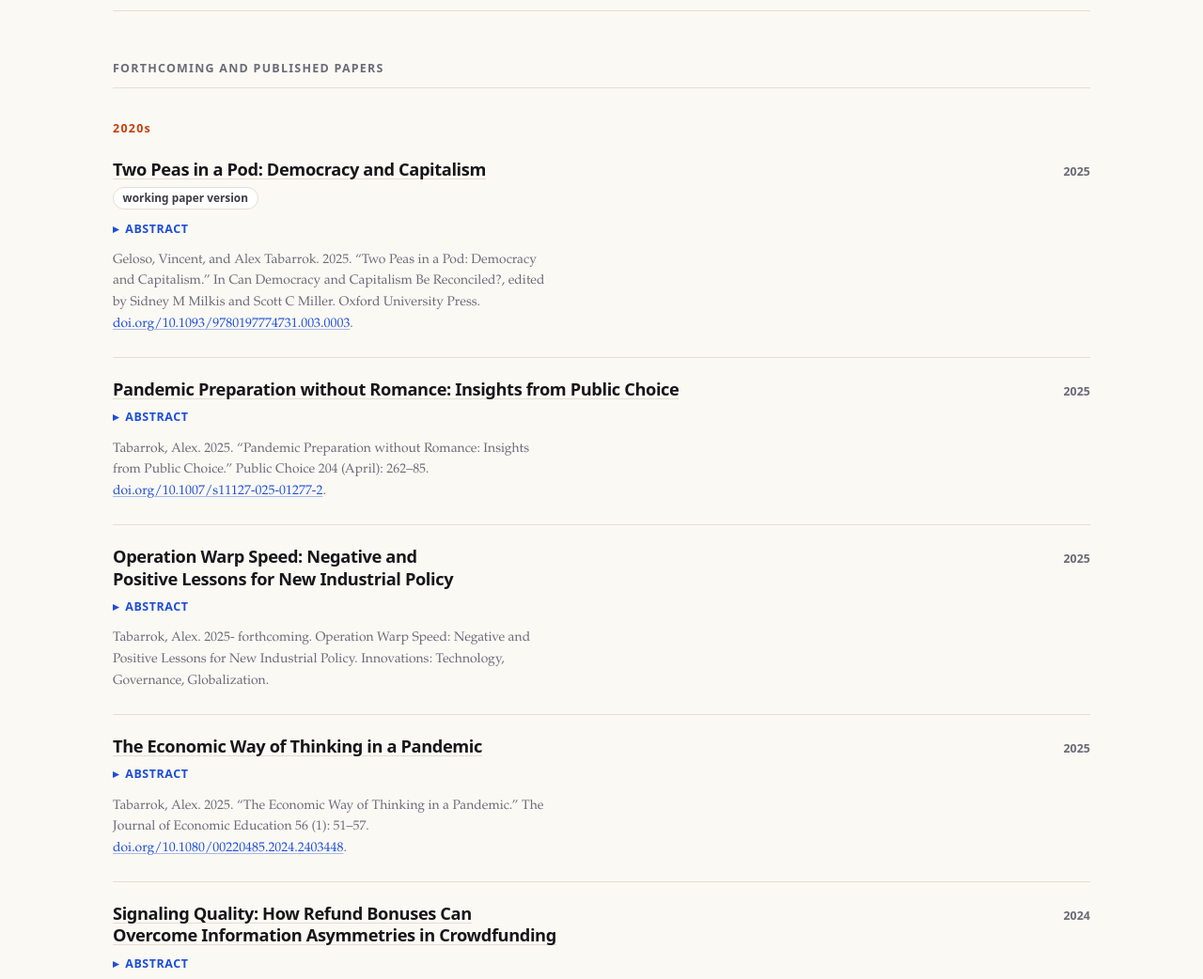
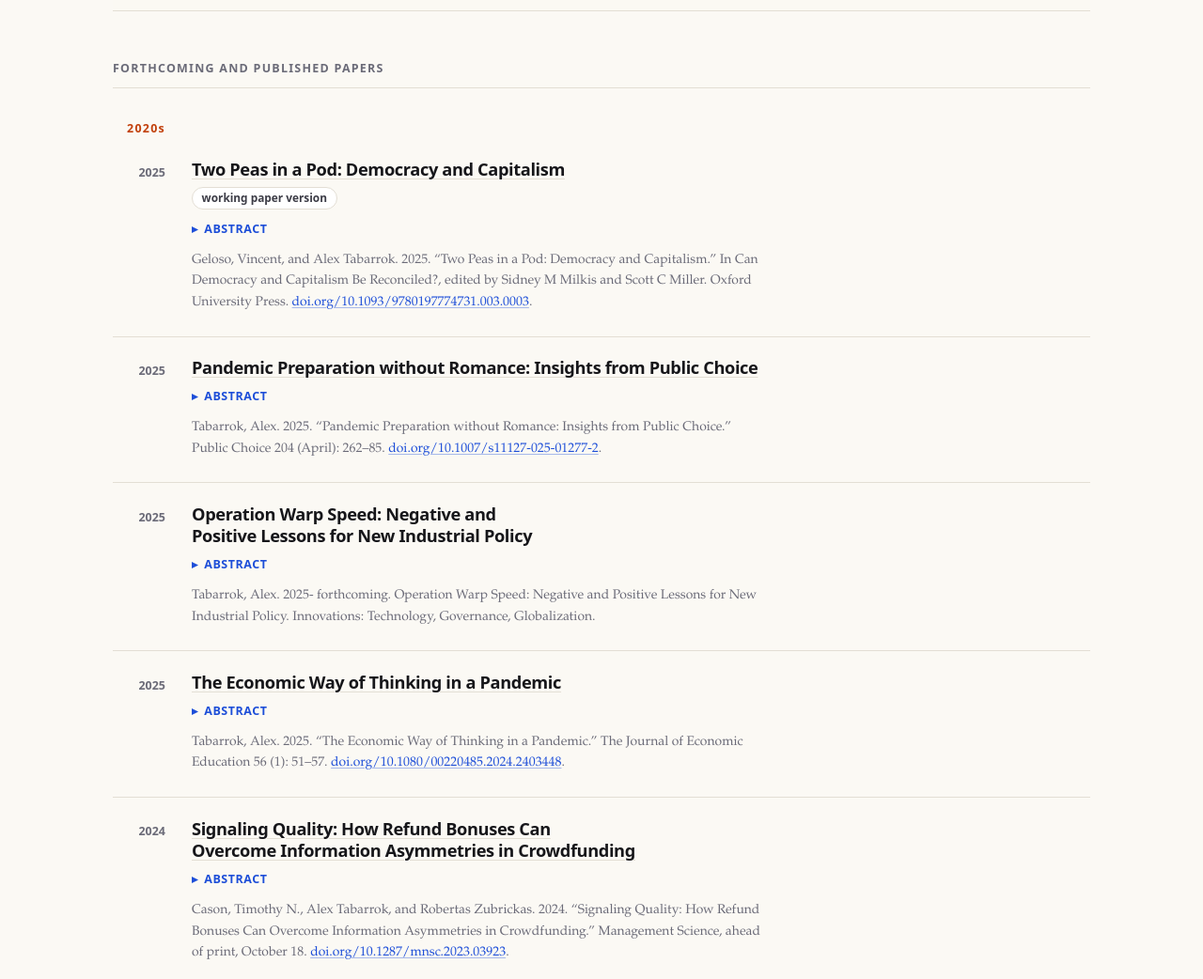
Before and after one commit to ATabarrok/Tabarrok-Home-Page, an Astro site: page /research in a window 1280 px wide. Shown: the part 1221-2263 px from the top of the page at 94% size. Built offline with nearby package versions, Linux system fonts and the light colour scheme; Astro itself is replaced by a stand-in of ours.

Commit message:
Fix research entry layout: year gutter, single reading column
Two bugs with one cause. Each text element carried max-width: 68ch, but `ch`
resolves against the element's own font-size, so the citation (0.87rem) capped
at 473px while the abstract (0.98rem) capped at 578px — every entry had a
ragged right edge. Meanwhile the title/year header was a space-between flex
row spanning the full 1040px container, stranding the year 652px to the right
of the title it labelled.

Entries are now a grid: a 3.5rem year gutter and one content column sized in
rem (--entry), so all four text elements share both edges. The gap between
year and content is 28px. Decade headings sit in the same gutter and read as
headings for the column of years below; the nonrefereed list indents to match.

Under 46rem the grid collapses to one column with the year above the title,
and undated entries drop their empty year element.

Co-Authored-By: Claude Opus 5 <noreply@anthropic.com>

```diff
--- a/src/components/Paper.astro
+++ b/src/components/Paper.astro
@@ -26,12 +26,12 @@ const haystack = [
 ---
 
 <article class="paper" data-year={paper.year ?? ''} data-search={haystack}>
-  <header class="paper-head">
+  <p class="paper-year">{paper.year ?? ''}</p>
+
+  <div class="paper-body">
     <h3 class="paper-title">
       {paper.url ? <a href={paper.url}>{paper.title}</a> : paper.title}
     </h3>
-    {paper.year && <span class="paper-year">{paper.year}</span>}
-  </header>
 
     {(paper.links.length > 0 || explainer) && (
       <p class="paper-links">
@@ -58,21 +58,26 @@ const haystack = [
     {paper.citation && (
       <p class="paper-citation" set:html={inlineMarkdown(paper.citation)} />
     )}
+  </div>
 </article>
 
 <style>
+  /* Year in a left gutter, content in one column of fixed width.
+     The column is sized in rem, not ch: `ch` resolves against each element's
+     own font-size, so per-element `max-width: 68ch` gave the citation a
+     narrower column than the abstract and left every entry ragged. */
   .paper {
+    display: grid;
+    grid-template-columns: 3.5rem minmax(0, var(--entry));
+    column-gap: 1.75rem;
     padding: 1.35rem 0 1.5rem;
     border-bottom: 1px solid var(--rule);
   }
 
   .paper[hidden] { display: none; }
 
-  .paper-head {
-    display: flex;
-    align-items: baseline;
-    gap: 1rem;
-    justify-content: space-between;
+  @media (max-width: 46rem) {
+    .paper { grid-template-columns: minmax(0, 1fr); row-gap: 0.1rem; }
   }
 
   .paper-title {
@@ -80,7 +85,6 @@ const haystack = [
     font-weight: 620;
     line-height: 1.3;
     margin: 0 0 0.35rem;
-    max-width: 62ch;
   }
 
   .paper-title a { color: var(--ink); text-decoration-color: var(--rule); }
@@ -92,7 +96,15 @@ const haystack = [
     font-weight: 620;
     color: var(--ink-faint);
     font-variant-numeric: tabular-nums;
-    flex: none;
+    text-align: right;
+    /* Optically settle the year onto the title's first baseline. */
+    margin: 0;
+    padding-top: 0.3rem;
+  }
+
+  @media (max-width: 46rem) {
+    .paper-year { text-align: left; padding-top: 0; }
+    .paper-year:empty { display: none; }
   }
 
   .paper-links {
@@ -130,12 +142,10 @@ const haystack = [
     font-size: 0.95rem;
     color: var(--ink-soft);
     margin: 0 0 0.55rem;
-    max-width: var(--measure);
   }
 
   .paper-abstract {
     margin: 0 0 0.6rem;
-    max-width: var(--measure);
   }
 
   .paper-abstract summary {
@@ -172,7 +182,6 @@ const haystack = [
     font-size: 0.87rem;
     color: var(--ink-faint);
     margin: 0;
-    max-width: var(--measure);
   }
 
   .paper-citation a { color: var(--ink-faint); }
--- a/src/pages/research.astro
+++ b/src/pages/research.astro
@@ -216,6 +216,8 @@ const decades = rows
   .jump a { color: var(--ink-soft); text-decoration: none; }
   .jump a:hover { color: var(--accent); }
 
+  /* Sits in the same left gutter the years occupy, so the decade reads as a
+     heading for the column of years beneath it. */
   .decade {
     font-size: 0.78rem;
     font-family: var(--sans);
@@ -223,7 +225,13 @@ const decades = rows
     letter-spacing: 0.1em;
     color: var(--citrus);
     margin: calc(var(--step) * 1.4) 0 0.2rem;
+    width: var(--gutter);
+    text-align: right;
     scroll-margin-top: 130px;
+  }
+
+  @media (max-width: 46rem) {
+    .decade { width: auto; text-align: left; }
   }
 
   .decade[hidden] { display: none; }
@@ -234,11 +242,16 @@ const decades = rows
     padding: 2rem 0;
   }
 
+  /* Indented to line up with the publication entries above. */
   .nonref {
     list-style: none;
     padding: 0;
-    margin: 0;
-    max-width: var(--measure);
+    margin: 0 0 0 calc(var(--gutter) + 1.75rem);
+    max-width: var(--entry);
+  }
+
+  @media (max-width: 46rem) {
+    .nonref { margin-left: 0; }
   }
 
   .nonref li {
--- a/src/styles/global.css
+++ b/src/styles/global.css
@@ -26,6 +26,10 @@
     'Helvetica Neue', Arial, sans-serif;
 
   --measure: 68ch;
+  /* Reading column for publication entries. Sized in rem so every element in
+     an entry shares one edge regardless of its own font-size. */
+  --entry: 38rem;
+  --gutter: 3.5rem;
   --page: 1120px;
   --step: clamp(1rem, 0.6rem + 1.4vw, 1.6rem);
 
```
Lines whose indentation alone changed are shown as unchanged.
